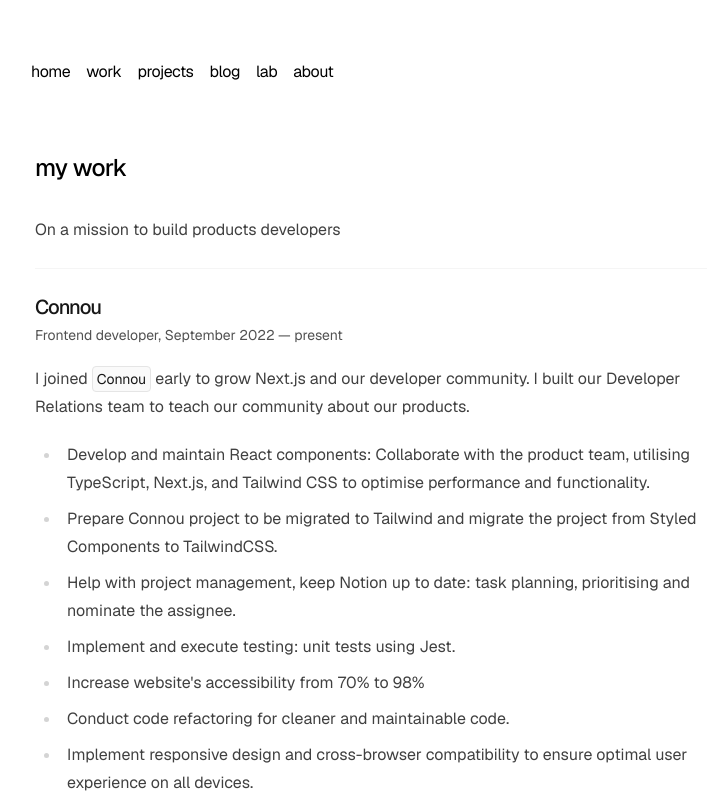
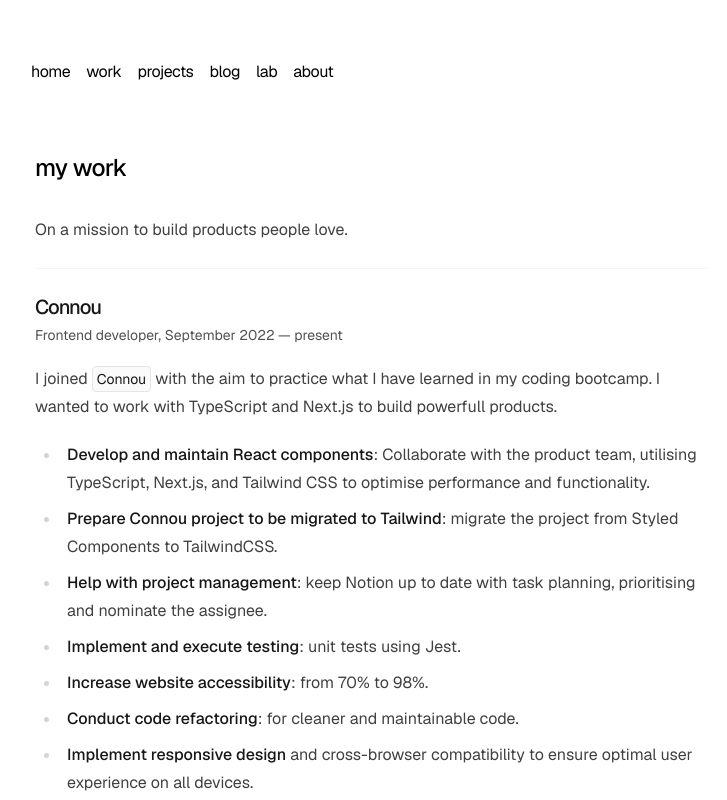
Before and after one commit to sanicodeplayground/portfolio-sanita, a Next.js app: page /work in a window 1280 px wide. Shown: the top 800 px of the page, without its empty margins (269-996 px from the left). Built offline with nearby package versions, Linux system fonts and the light colour scheme.

Commit message:
update about me

```diff
--- a/src/app/about/page.tsx
+++ b/src/app/about/page.tsx
@@ -3,20 +3,16 @@
     <section>
       <h1 className="font-medium text-2xl mb-8 tracking-tight">about me</h1>
       <div className="prose prose-neutral dark:prose-invert">
-        <p>On a mission to build products developers</p>
+        <p>Passionate Coder, Creative Problem Solver, and Team Player.</p>
         <hr className="my-6 border-neutral-100 dark:border-neutral-800" />
         <h2 className="font-medium text-xl mb-1">As a developer</h2>
         <p>
-          I pay close attention to my code&apos;s readability. Sure, I&apos;ll
-          put together something as quickly as possible to make it work, but
-          after that I&apos;ll spend a good amount of time commenting and
-          organizing everything. Mi casa es tu casa, I want you to feel welcome
-          around my code. Clean, consistent, readable and maintainable code.
-          It&apos;s great when features work, but it&apos;s even greater
-          whenever they can stay that way, regardless of who&apos;s working on
-          them. I&apos;m excited to work on new projects, because I learn
-          something new every time. I&apos;m always excited for the next
-          challenge!
+          I pay close attention to my code&apos;s readability. I aim for clean,
+          consistent, readable and maintainable code. It&apos;s great when
+          features work, but it&apos;s even greater whenever they can stay that
+          way, regardless of who&apos;s working on them. I&apos;m excited to
+          work on new projects, because I learn something new every time.
+          I&apos;m always excited for the next challenge!
         </p>
         <h2 className="font-medium text-xl mb-1">As a person</h2>
         <p>
@@ -45,8 +41,9 @@
         <p>
           I am always happy to pull an espresso shot and make some latte art for
           a colleague. I love to cook, so be on the lookout for the next
-          potluck. Let&apos;s have a chat! I&apos;d love to hear from you.
+          potluck.
         </p>
+        <p>Let&apos;s have a chat! I&apos;d love to hear from you.</p>
       </div>
     </section>
   );
--- a/src/app/projects/page.tsx
+++ b/src/app/projects/page.tsx
@@ -7,7 +7,7 @@
     <section>
       <h1 className="font-medium text-2xl mb-8 tracking-tight">my projects</h1>
       <div className="prose prose-neutral dark:prose-invert">
-        <p>Some of my most recent projects</p>
+        <p>A collection of my most recent projects.</p>
         <hr className="my-6 border-neutral-100 dark:border-neutral-800" />
       </div>
       <div className="group grid grid-cols-2 grid-rows-2 gap-4">
--- a/src/app/work/page.tsx
+++ b/src/app/work/page.tsx
@@ -6,7 +6,7 @@
     <section>
       <h1 className="font-medium text-2xl mb-8 tracking-tight">my work</h1>
       <div className="prose prose-neutral dark:prose-invert">
-        <p>On a mission to build products developers</p>
+        <p>On a mission to build products people love.</p>
         <hr className="my-6 border-neutral-100 dark:border-neutral-800" />
         <h2 className="font-medium text-xl mb-1 tracking-tighter">Connou</h2>
         <p className="text-neutral-600 dark:text-neutral-400 text-sm">
@@ -17,29 +17,38 @@
           <span className="not-prose">
             <Badge href="https://www.connou.app">Connou</Badge>
           </span>{' '}
-          early to grow Next.js and our developer community. I built our
-          Developer Relations team to teach our community about our products.
+          with the aim to practice what I have learned in my coding bootcamp. I
+          wanted to work with TypeScript and Next.js to build powerfull
+          products.
         </p>
         <ul>
           <li>
-            Develop and maintain React components: Collaborate with the product
-            team, utilising TypeScript, Next.js, and Tailwind CSS to optimise
-            performance and functionality.
+            <strong>Develop and maintain React components</strong>: Collaborate
+            with the product team, utilising TypeScript, Next.js, and Tailwind
+            CSS to optimise performance and functionality.
           </li>
           <li>
-            Prepare Connou project to be migrated to Tailwind and migrate the
-            project from Styled Components to TailwindCSS.
+            <strong>Prepare Connou project to be migrated to Tailwind</strong>:
+            migrate the project from Styled Components to TailwindCSS.
           </li>
           <li>
-            Help with project management, keep Notion up to date: task planning,
-            prioritising and nominate the assignee.
+            <strong> Help with project management</strong>: keep Notion up to
+            date with task planning, prioritising and nominate the assignee.
           </li>
-          <li>Implement and execute testing: unit tests using Jest.</li>
-          <li> Increase website&apos;s accessibility from 70% to 98%</li>
-          <li>Conduct code refactoring for cleaner and maintainable code.</li>
           <li>
-            Implement responsive design and cross-browser compatibility to
-            ensure optimal user experience on all devices.
+            <strong>Implement and execute testing</strong>: unit tests using
+            Jest.
+          </li>
+          <li>
+            <strong>Increase website accessibility</strong>: from 70% to 98%.
+          </li>
+          <li>
+            <strong>Conduct code refactoring</strong>: for cleaner and
+            maintainable code.
+          </li>
+          <li>
+            <strong>Implement responsive design</strong> and cross-browser
+            compatibility to ensure optimal user experience on all devices.
           </li>
         </ul>
         <hr className="my-6 border-neutral-100 dark:border-neutral-800" />
@@ -49,12 +58,15 @@
         <p className="text-neutral-600 dark:text-neutral-400 text-sm">
           Conveyancer, 2021 - 2022
         </p>
-        <p className="prose prose-neutral dark:prose-invert">
+
+        <p>
           My professional life has been heavily focused on customer service. It
           has always been very important to me to provide the best to my
           clients. I place myself into my clients&apos; shoes to know what to I
           exprect from services in order to provide excellent user experience.
-          HAving work in a legal area has given me an excellent oportunity to
+        </p>
+        <p>
+          Having work in a legal area has given me an excellent oportunity to
           learn to communicate with variety of stakeholders in diferent levels.
           This experience has allowed me to practice express complicated
           terminolugy in accessible yet not patronising maner.
```
